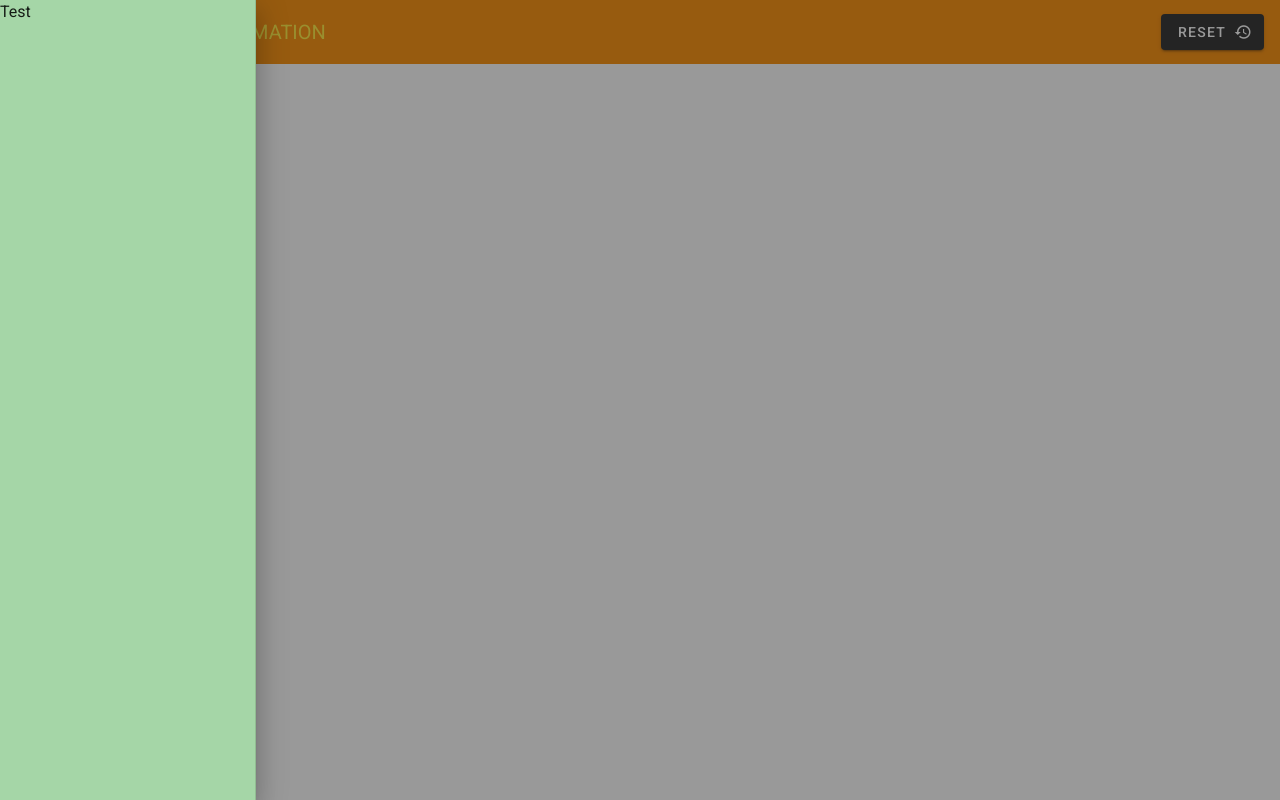
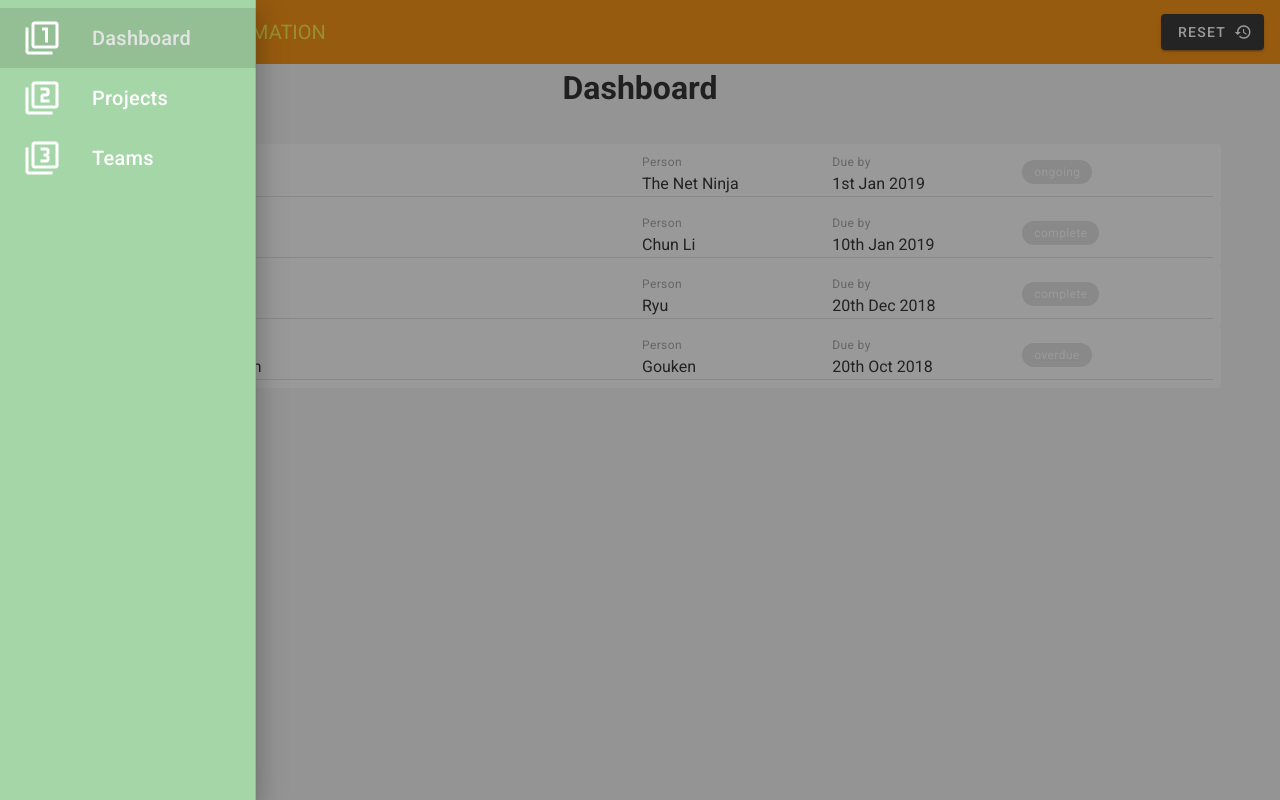
Before and after one commit to mohamedkaioken/Todo-Sayain, a Vue app: page / in a window 1280 px wide. Both pictures are taken after a click on the button 28 px from the left and 32 px from the top of the page. Built offline with nearby package versions, Linux system fonts and the light colour scheme.

Commit message:
Making Cards

```diff
--- a/src/App.vue
+++ b/src/App.vue
@@ -1,7 +1,7 @@
 <template>
-  <v-app class="grey lighten-4">
+  <v-app>
     <Navbar />
-    <v-content>
+    <v-content class="grey lighten-4">
       <router-view></router-view>
     </v-content>
   </v-app>
--- a/src/components/global/Navbar.vue
+++ b/src/components/global/Navbar.vue
@@ -17,7 +17,18 @@
       </v-btn>
       </v-toolbar>
       <v-navigation-drawer app v-model="drawer" temporary class="lighten-3 green">
-          <p>Test</p>
+          <v-list>
+              <v-list-item v-for="link in links" :key="link.text"  :to="link.route">
+                  <v-list-item-action>
+                      <v-icon class="white--text " right large>{{link.icon}}</v-icon>
+                  </v-list-item-action>
+                  <v-list-item-content>
+                      <v-list-item-title class=" white--text title">
+                      {{link.text}}
+                  </v-list-item-title>
+                  </v-list-item-content>
+              </v-list-item>
+          </v-list>
       </v-navigation-drawer>
     </nav>
 </template>
@@ -27,6 +38,11 @@ export default {
   data () {
       return {
           drawer: false,
+          links: [
+              {icon:'filter_1', text: 'Dashboard', route:'/'},
+              {icon:'filter_2', text: 'Projects', route:'/projects'},
+              {icon:'filter_3', text: 'Teams', route:'/teams'},
+          ]
       }
   }
 }
--- a/src/router/index.js
+++ b/src/router/index.js
@@ -1,23 +1,32 @@
 import Vue from 'vue'
 import VueRouter from 'vue-router'
-import Home from '../views/Home.vue'
-import About from '../views/About.vue'
+import Dash from '../views/Dashboard.vue'
+import Project from '../views/Projects.vue'
+import Team from '../views/Teams.vue'
 
 Vue.use(VueRouter)
 
 const routes = [
   {
     path: '/',
-    name: 'Home',
-    component: Home
+    name: 'Dash',
+    component: Dash
   },
   {
-    path: '/about',
-    name: 'About',
+    path: '/projects',
+    name: 'Project',
     // route level code-splitting
     // this generates a separate chunk (about.[hash].js) for this route
     // which is lazy-loaded when the route is visited.
-    component: About
+    component: Project
+  },
+  {
+    path: '/teams',
+    name: 'Team',
+    // route level code-splitting
+    // this generates a separate chunk (about.[hash].js) for this route
+    // which is lazy-loaded when the route is visited.
+    component: Team
   }
 ]
 
--- /dev/null
+++ b/src/views/Dashboard.vue
@@ -0,0 +1,104 @@
+<template>
+  <div class="dash">
+    <h1 class="text-center">Dashboard</h1>
+    <v-container class="my-5">
+      <v-card
+        flat
+        class="pa-2"
+        v-for="project in projects"
+        :key="project.title"
+      >
+        <v-row :class="`pa-3 project ${project.status}`">
+          <v-flex xs12 md6>
+            <div class="caption grey--text">Project Title</div>
+            <div>{{ project.title }}</div>
+          </v-flex>
+          <v-flex xs6 sm4 md2>
+            <div class="caption grey--text">Person</div>
+            <div>{{ project.person }}</div>
+          </v-flex>
+          <v-flex xs6 sm4 md2>
+            <div class="caption grey--text">Due by</div>
+            <div>{{ project.due }}</div>
+          </v-flex>
+          <v-flex xs2 sm4 md2>
+            <div class="right">
+              <v-chip
+                small
+                :class="`${project.status} white--text my-2 caption`"
+                >{{ project.status }}</v-chip
+              >
+            </div>
+          </v-flex>
+        </v-row>
+        <v-divider></v-divider>
+      </v-card>
+    </v-container>
+  </div>
+</template>
+
+<script>
+// @ is an alias to /src
+
+export default {
+  name: "Dash",
+  data() {
+    return {
+      projects: [
+        {
+          title: "Design a new website",
+          person: "The Net Ninja",
+          due: "1st Jan 2019",
+          status: "ongoing",
+          content:
+            "Lorem ipsum dolor sit amet consectetur adipisicing elit. Sunt consequuntur eos eligendi illum minima adipisci deleniti, dicta mollitia enim explicabo fugiat quidem ducimus praesentium voluptates porro molestias non sequi animi!"
+        },
+        {
+          title: "Code up the homepage",
+          person: "Chun Li",
+          due: "10th Jan 2019",
+          status: "complete",
+          content:
+            "Lorem ipsum dolor sit amet consectetur adipisicing elit. Sunt consequuntur eos eligendi illum minima adipisci deleniti, dicta mollitia enim explicabo fugiat quidem ducimus praesentium voluptates porro molestias non sequi animi!"
+        },
+        {
+          title: "Design video thumbnails",
+          person: "Ryu",
+          due: "20th Dec 2018",
+          status: "complete",
+          content:
+            "Lorem ipsum dolor sit amet consectetur adipisicing elit. Sunt consequuntur eos eligendi illum minima adipisci deleniti, dicta mollitia enim explicabo fugiat quidem ducimus praesentium voluptates porro molestias non sequi animi!"
+        },
+        {
+          title: "Create a community forum",
+          person: "Gouken",
+          due: "20th Oct 2018",
+          status: "overdue",
+          content:
+            "Lorem ipsum dolor sit amet consectetur adipisicing elit. Sunt consequuntur eos eligendi illum minima adipisci deleniti, dicta mollitia enim explicabo fugiat quidem ducimus praesentium voluptates porro molestias non sequi animi!"
+        }
+      ]
+    };
+  }
+};
+</script>
+<style>
+.project.complete {
+  border-left: 4px solid #3cd1c2;
+}
+.project.ongoing {
+  border-left: 4px solid orange;
+}
+.project.overdue {
+  border-left: 4px solid tomato;
+}
+.v-chip.complete {
+  background: #3cd1c2;
+}
+.v-chip.ongoing {
+  background: #ffaa2c;
+}
+.v-chip.overdue {
+  background: #f83e70;
+}
+</style>
--- a/src/views/Home.vue
+++ b/src/views/Projects.vue
@@ -1,15 +1,13 @@
 <template>
-  <div class="home">
-    <h1>Hello</h1>
+  <div class="project">
+    <h1>This is an projects page</h1>
   </div>
 </template>
-
 <script>
 // @ is an alias to /src
 
-
 export default {
-  name: 'Home',
+  name: 'Project',
 
 }
 </script>
--- a/src/views/About.vue
+++ b/src/views/Teams.vue
@@ -1,13 +1,13 @@
 <template>
-  <div class="about">
-    <h1>This is an about page</h1>
+  <div class="team">
+    <h1>This is an Team page</h1>
   </div>
 </template>
 <script>
 // @ is an alias to /src
 
 export default {
-  name: 'About',
+  name: 'Team',
 
 }
 </script>
```
